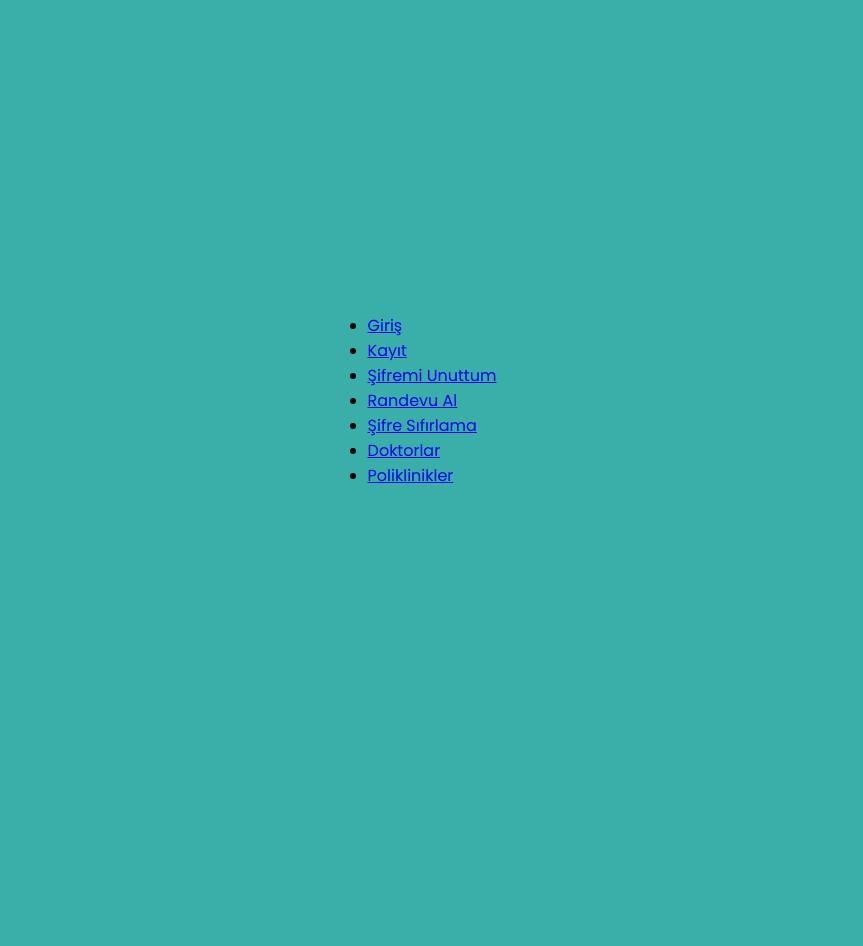
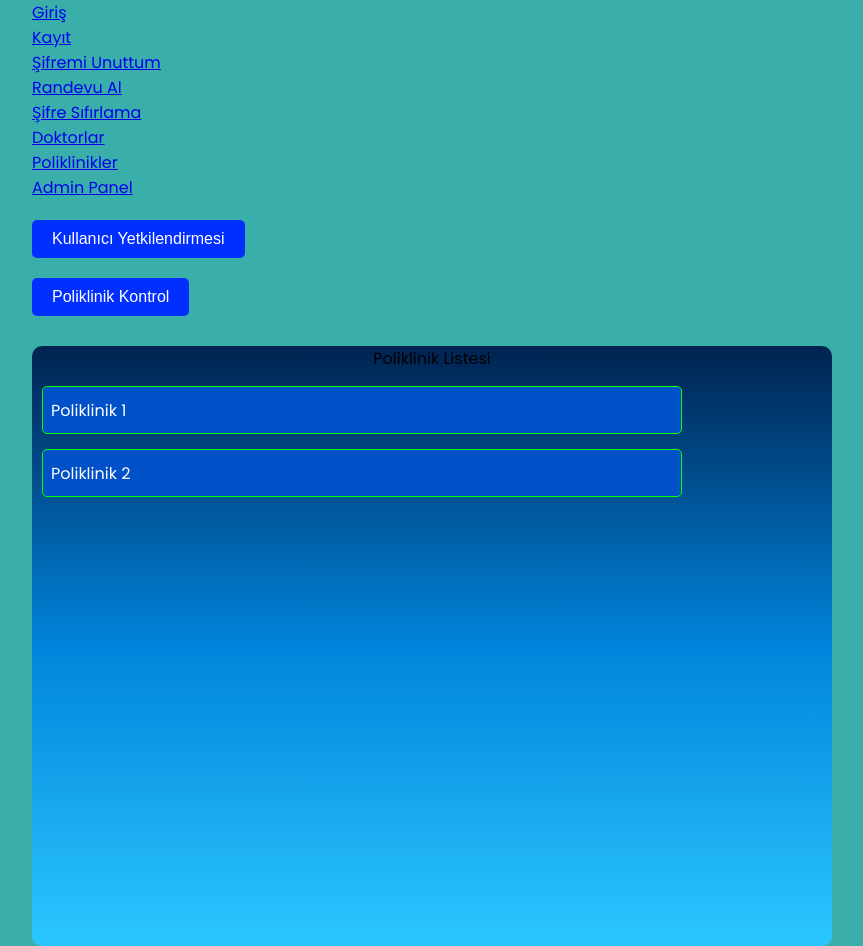
Before and after one commit to TheHypesTR/MedLink-HRS, a React (Vite) app in the folder Frontend/MedLink-App/: page /AdminPanel in a window 1280 px wide. Shown: the whole page, without its empty margins (208-1071 px from the left). Before the commit the page ends 800 px from the top, so only its background shows below. Built offline with nearby package versions, Linux system fonts and the light colour scheme.

Commit message:
Admin Paneli güncellemeleri yapıldı

```diff
--- /dev/null
+++ b/Frontend/MedLink-App/src/AdminPanel.css
@@ -0,0 +1,169 @@
+.popup-overlay {
+    position: fixed;
+    top: 0;
+    left: 0;
+    right: 0;
+    bottom: 0;
+    background-color: rgba(0, 0, 0, 0.5);
+    display: flex;
+    justify-content: center;
+    align-items: center;
+    z-index: 1000;
+  }
+
+  .popup {
+    background-color: #fff;
+    padding: 20px;
+    border-radius: 8px;
+    box-shadow: 0 4px 8px rgba(0, 0, 0, 0.1);
+    position: relative;
+  }
+
+  .close-button {
+    position: absolute;
+    top: 10px;
+    right: 10px;
+    background: none;
+    border: none;
+    font-size: 16px;
+    cursor: pointer;
+  }
+
+  .popup-content {
+    margin-top: 20px;
+  }
+
+  .open-popup-button {
+    padding: 10px 20px;
+    font-size: 16px;
+    cursor: pointer;
+    border: none;
+    background-color: #002fff;
+    color: white;
+    border-radius: 5px;
+    transition: background-color 0.3s;
+    margin-top: 20px;
+    max-width: 250px;
+  }
+
+  .open-popup-button:hover {
+    background-color: #0056b3;
+  }
+
+.input-box{
+    position: relative;
+    margin: 30px 0;
+    width: 100%;
+    height: 50px;
+    background-color: #333;
+    border-radius: 40px;
+    padding: 10px;
+}
+
+.input-box input {
+    width: 100%;
+    height: 100%;
+    background: transparent;
+    border: none;
+    outline: none;
+    border: 2px solid rgba(255, 255, 255, .1);
+    border-radius: 40px;
+    font-size: 16px;
+    color: #fff;
+    padding: 20px 45px 20px 20px;
+}
+
+.input-box input::placeholder {
+    color: #fff;
+}
+
+h3{
+    color: #fff;
+    font-size: 20px;
+    margin-bottom: 0px;
+    text-align: center;
+}
+
+.listepanel{
+    display: inline-block;
+    background: linear-gradient(to bottom, #002350 0%, #0084db 50%, #2cc7ff 100%);
+    width: 800px;
+    height: 600px;
+    user-select: none;
+    border-radius: 10px;
+    margin-top: 30px;
+    align-items: center;
+    text-align: center;
+}
+
+ul {
+    list-style-type: none;
+    padding: 0;
+  }
+
+.li1{
+    color:#ffffff;
+    background-color: #0050c7;
+    font-family: 'Poppins', sans-serif;
+    user-select: none;
+    margin-left: 10px;
+    margin-right: 10px;
+    margin-top: 15px;
+    border: 1px solid rgb(0, 255, 0);
+    transition: all 0.3s ease;
+    font-size: 16px;
+    cursor: pointer;
+    width: 80%;
+    height: 6vh;
+    justify-content: space-between;
+    align-items: center;
+    display: flex;
+    border-radius: 5px;
+    padding: 8px;
+}
+
+.edit-button,
+.delete-button {
+  margin-left: 10px;
+  padding: 5px 10px;
+  border: none;
+  border-radius: 4px;
+  cursor: pointer;
+  font-size: 14px;
+}
+
+.edit-button {
+    background-color: #4caf50;
+    color: white;
+  }
+
+  .delete-button {
+    background-color: #f44336;
+    color: white;
+  }
+
+  .poliklinik-ad {
+    flex-grow: 1;
+  }
+
+  .buttons {
+    display: flex;
+    gap: 5px;
+    position: absolute;
+    right: 20%;
+    top: 65%;
+  }
+
+  .button{
+    width: 100%;
+    height: 45px;
+    background: #fff;
+    border: none;
+    outline: none;
+    border-radius: 40px;
+    box-shadow: 0 0 10px rgb(46, 197, 0);
+    cursor: pointer;
+    font-size: 16px;
+    color: #333;
+    font-weight: 700;
+  }
--- /dev/null
+++ b/Frontend/MedLink-App/src/AdminPanel.jsx
@@ -0,0 +1,79 @@
+import React, { useState } from 'react';
+import './AdminPanel.css';
+
+const Popup = () => {
+  const [isOpen, setIsOpen] = useState(false);
+
+  const togglePopup = () => {
+    setIsOpen(!isOpen);
+  };
+
+  return (
+    <><div>
+      <button className="open-popup-button" onClick={togglePopup}>
+        Kullanıcı Yetkilendirmesi
+      </button>
+      {isOpen && (
+        <div className="popup-overlay">
+          <div className="popup">
+            <button className="close-button" onClick={togglePopup}>X</button>
+            <div className="popup-content">
+                <h3>Admin Yetkilendirmesi</h3>
+              <input type="text" placeholder='T.C No Giriniz' className='input-box'/>
+              <button type='submit' className='button'>Yetkilendir</button>
+            </div>
+          </div>
+        </div>
+      )}
+    </div>
+    <div>
+    <button className="open-popup-button" onClick={togglePopup}>
+      Poliklinik Kontrol
+    </button>
+    {isOpen && (
+      <div className="popup-overlay">
+        <div className="popup">
+          <button className="close-button" onClick={togglePopup}>X</button>
+          <div className="popup-content">
+              <h3>Poliklinik Ekle</h3>
+            <input type="text" placeholder='Poliklinik adı giriniz' className='input-box'/>
+            <input type="text" placeholder='Poliklinik açıklaması giriniz' className='input-box'/>
+            <button type='submit' className='button'>Poliklinik Ekle</button>
+          </div>
+        </div>
+      </div>
+    )}
+  </div>
+
+  <div className='listepanel'>
+Poliklinik Listesi
+<div>
+    <ul>
+        <li className='li1' onClick={togglePopup}>
+            Poliklinik 1
+            {isOpen && (
+      <div className="popup-overlay">
+        <div className="popup">
+          <button className="close-button" onClick={togglePopup}>X</button>
+          <div className="popup-content">
+              <h3>Yardım Edin</h3>
+            <input type="text" placeholder='Poliklinik adı giriniz' className='input-box'/>
+            <input type="text" placeholder='Poliklinik açıklaması giriniz' className='input-box'/>
+            <button type='submit' className='button'>Poliklinik Ekle</button>
+          </div>
+        </div>
+      </div>
+    )}
+        </li>
+        <li className='li1' onClick={togglePopup}>
+            Poliklinik 2
+        </li>
+    </ul>
+
+</div>
+  </div>
+  </>
+  );
+};
+
+export default Popup;
--- a/Frontend/MedLink-App/src/App.jsx
+++ b/Frontend/MedLink-App/src/App.jsx
@@ -7,10 +7,10 @@ import PasswordForgot from './PasswordForgot';
 import RedirectWithParams from './RedirectWithParams.jsx';
 import Doctors from './Doctors';
 import Polyclinics from './Polyclinics';
+import AdminPanel from './AdminPanel';
 
 
 function App() {
-
 
 
   return (
@@ -38,6 +38,9 @@ function App() {
           <li>
             <Link to="/Polyclinics">Poliklinikler</Link>
           </li>
+          <li>
+            <Link to="/AdminPanel">Admin Panel</Link>
+          </li>
         </ul>
       </nav>
       <Routes>
@@ -49,8 +52,10 @@ function App() {
         <Route path="/auth/user/reset-password/:userid/:token" element={<RedirectWithParams />} />
         <Route path="/Doctors" element={<Doctors />} />
         <Route path="/Polyclinics" element={<Polyclinics />} />
+        <Route path="/AdminPanel" element={<AdminPanel />} />
       </Routes>
     </Router>
+
   )
 }
 
```
